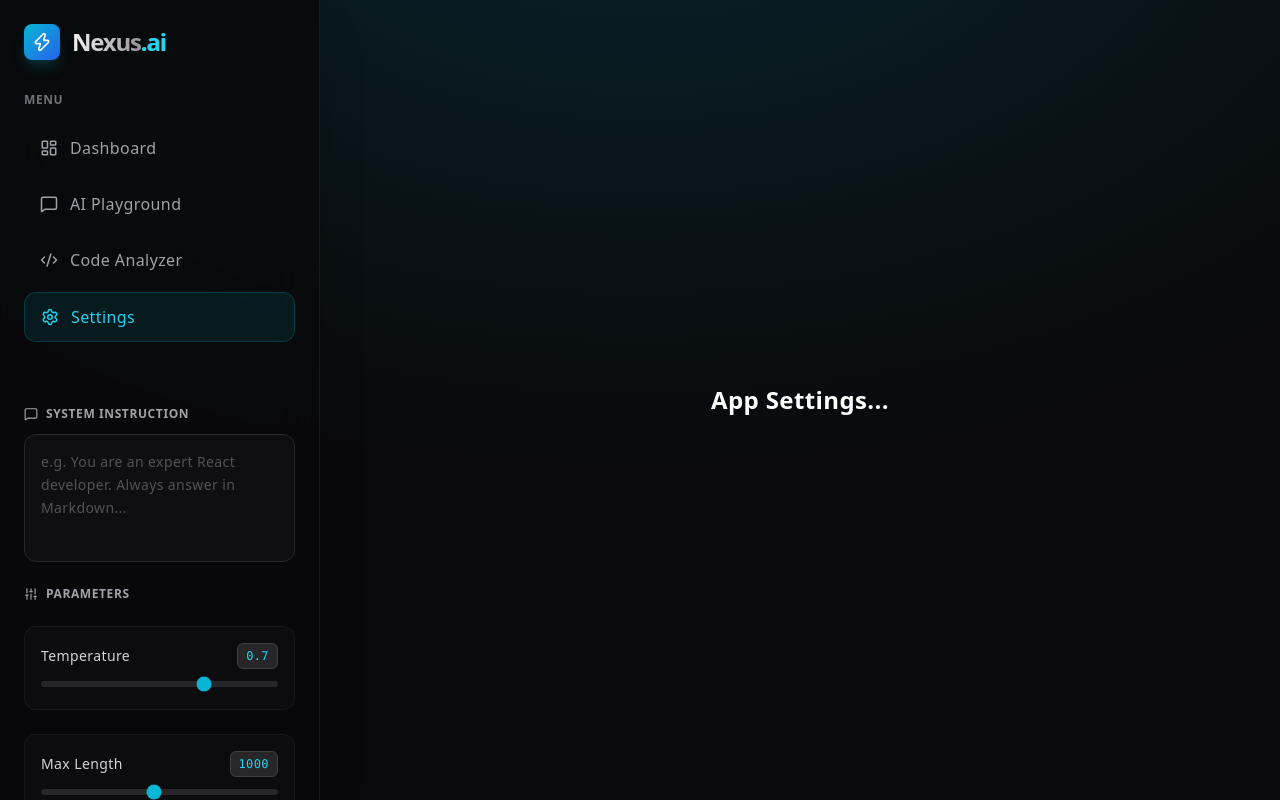
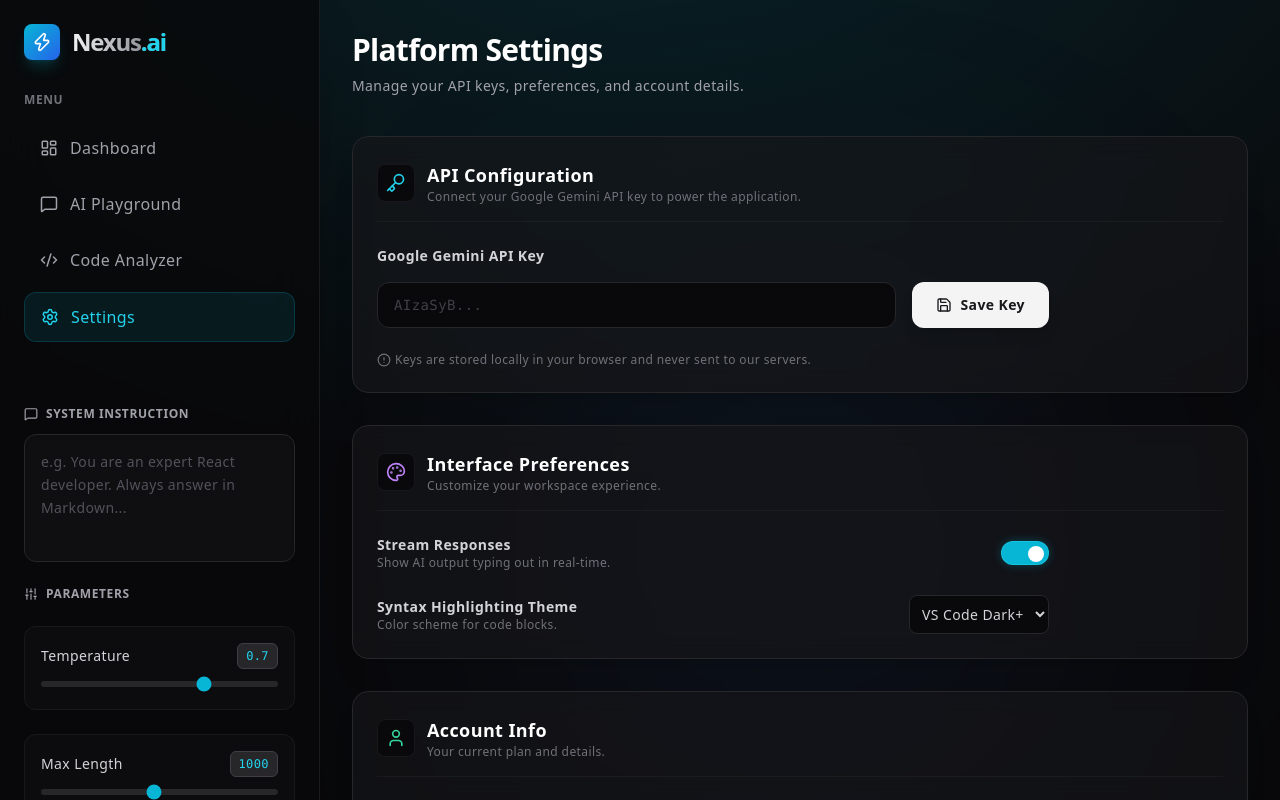
Before and after one commit to anubhav-kayal/GenAi-Prompt-Playgroud, a React (Vite) app: page /settings in a window 1280 px wide. Built offline with nearby package versions, Linux system fonts and the light colour scheme.

Commit message:
Settings

```diff
--- a/src/App.jsx
+++ b/src/App.jsx
@@ -4,10 +4,8 @@ import Sidebar from './components/Sidebar';
 import ChatArea from './components/ChatArea';
 import CodeAnalyzer from './components/CodeAnalyzer';
 import Dashboard from './components/Dashboard';
+import  Settings  from './components/Settings';
 
-
-
-const Settings = () => <div className="p-8 text-white h-full flex items-center justify-center text-2xl font-bold">App Settings...</div>;
 
 function App() {
   // Global state to pass down to different routes
--- /dev/null
+++ b/src/components/Settings.jsx
@@ -0,0 +1,147 @@
+import React, { useState, useEffect } from 'react';
+import { Key, User, Palette, Save, ShieldCheck, AlertCircle } from 'lucide-react';
+
+const Settings = () => {
+  const [apiKey, setApiKey] = useState('');
+  const [isSaved, setIsSaved] = useState(false);
+
+  // Load the key from localStorage when the component mounts
+  useEffect(() => {
+    const savedKey = localStorage.getItem('nexus_api_key');
+    if (savedKey) {
+      setApiKey(savedKey);
+    }
+  }, []);
+
+  const handleSaveKey = () => {
+    if (apiKey.trim() === '') return;
+    localStorage.setItem('nexus_api_key', apiKey);
+    setIsSaved(true);
+    setTimeout(() => setIsSaved(false), 3000); // Hide the success message after 3 seconds
+  };
+
+  return (
+    <div className="flex flex-col h-full p-8 overflow-y-auto relative z-10">
+
+      {/* Background glowing effects */}
+      <div className="absolute bottom-0 right-1/4 w-[500px] h-[500px] bg-blue-500/10 blur-[150px] rounded-full pointer-events-none -z-10"></div>
+
+      {/* Header */}
+      <div className="mb-10">
+        <h2 className="text-3xl font-extrabold tracking-tight text-white">Platform Settings</h2>
+        <p className="text-zinc-400 mt-2 text-sm">Manage your API keys, preferences, and account details.</p>
+      </div>
+
+      <div className="max-w-4xl flex flex-col gap-8">
+
+        {/* Section 1: API Configuration */}
+        <div className="bg-zinc-900/60 backdrop-blur-md border border-zinc-800 rounded-2xl p-6 shadow-xl">
+          <div className="flex items-center gap-3 mb-6 pb-4 border-b border-zinc-800/50">
+            <div className="p-2 bg-zinc-950 rounded-lg border border-zinc-800/50">
+              <Key size={20} className="text-cyan-400" />
+            </div>
+            <div>
+              <h3 className="text-lg font-bold text-white">API Configuration</h3>
+              <p className="text-xs text-zinc-500">Connect your Google Gemini API key to power the application.</p>
+            </div>
+          </div>
+
+          <div className="flex flex-col gap-4 max-w-2xl">
+            <label className="text-sm font-semibold text-zinc-300">Google Gemini API Key</label>
+            <div className="flex gap-4">
+              <div className="relative flex-1">
+                <input
+                  type="password"
+                  value={apiKey}
+                  onChange={(e) => setApiKey(e.target.value)}
+                  placeholder="AIzaSyB..."
+                  className="w-full bg-zinc-950 border border-zinc-800 rounded-xl p-3 pl-4 text-sm focus:outline-none focus:border-cyan-500 transition-colors font-mono text-zinc-300 placeholder:text-zinc-700"
+                />
+              </div>
+              <button
+                onClick={handleSaveKey}
+                className="bg-zinc-100 hover:bg-white text-zinc-900 px-6 py-3 rounded-xl font-bold text-sm flex items-center gap-2 transition-all shadow-lg"
+              >
+                <Save size={16} />
+                Save Key
+              </button>
+            </div>
+
+            {/* Status Message */}
+            <div className="flex items-center gap-2 mt-2">
+              {isSaved ? (
+                <p className="text-emerald-400 text-xs flex items-center gap-1 font-medium"><ShieldCheck size={14} /> API Key encrypted and saved to localStorage.</p>
+              ) : (
+                <p className="text-zinc-500 text-xs flex items-center gap-1"><AlertCircle size={14} /> Keys are stored locally in your browser and never sent to our servers.</p>
+              )}
+            </div>
+          </div>
+        </div>
+
+        {/* Section 2: Preferences (UI Mock) */}
+        <div className="bg-zinc-900/60 backdrop-blur-md border border-zinc-800 rounded-2xl p-6 shadow-xl">
+          <div className="flex items-center gap-3 mb-6 pb-4 border-b border-zinc-800/50">
+            <div className="p-2 bg-zinc-950 rounded-lg border border-zinc-800/50">
+              <Palette size={20} className="text-purple-400" />
+            </div>
+            <div>
+              <h3 className="text-lg font-bold text-white">Interface Preferences</h3>
+              <p className="text-xs text-zinc-500">Customize your workspace experience.</p>
+            </div>
+          </div>
+
+          <div className="space-y-6 max-w-2xl">
+            <div className="flex items-center justify-between">
+              <div>
+                <p className="text-sm font-semibold text-zinc-300">Stream Responses</p>
+                <p className="text-xs text-zinc-500">Show AI output typing out in real-time.</p>
+              </div>
+              <div className="w-12 h-6 bg-cyan-500 rounded-full relative cursor-pointer border border-cyan-400/50 shadow-[0_0_10px_rgba(6,182,212,0.3)]">
+                <div className="absolute right-1 top-1 w-4 h-4 bg-white rounded-full"></div>
+              </div>
+            </div>
+
+            <div className="flex items-center justify-between">
+              <div>
+                <p className="text-sm font-semibold text-zinc-300">Syntax Highlighting Theme</p>
+                <p className="text-xs text-zinc-500">Color scheme for code blocks.</p>
+              </div>
+              <select className="bg-zinc-950 border border-zinc-800 text-zinc-300 text-sm rounded-lg focus:outline-none focus:border-cyan-500 p-2 cursor-pointer">
+                <option>VS Code Dark+</option>
+                <option>Dracula</option>
+                <option>GitHub Dark</option>
+              </select>
+            </div>
+          </div>
+        </div>
+
+        {/* Section 3: Profile (UI Mock) */}
+        <div className="bg-zinc-900/60 backdrop-blur-md border border-zinc-800 rounded-2xl p-6 shadow-xl">
+          <div className="flex items-center gap-3 mb-6 pb-4 border-b border-zinc-800/50">
+            <div className="p-2 bg-zinc-950 rounded-lg border border-zinc-800/50">
+              <User size={20} className="text-emerald-400" />
+            </div>
+            <div>
+              <h3 className="text-lg font-bold text-white">Account Info</h3>
+              <p className="text-xs text-zinc-500">Your current plan and details.</p>
+            </div>
+          </div>
+
+          <div className="flex items-center gap-6">
+            <div className="w-20 h-20 bg-gradient-to-br from-zinc-800 to-zinc-900 rounded-full flex items-center justify-center border-2 border-zinc-800 shadow-inner">
+              <span className="text-2xl font-bold text-zinc-500">AK</span>
+            </div>
+            <div>
+              <h4 className="text-xl font-bold text-white mb-1">Anubhav Kayal</h4>
+              <p className="text-sm text-zinc-400 mb-2">Pro Developer Tier</p>
+              <span className="bg-emerald-500/10 text-emerald-400 text-xs font-bold px-2 py-1 rounded-md border border-emerald-500/20">Active</span>
+            </div>
+          </div>
+        </div>
+
+      </div>
+    </div>
+  );
+};
+
+export default Settings;
```
